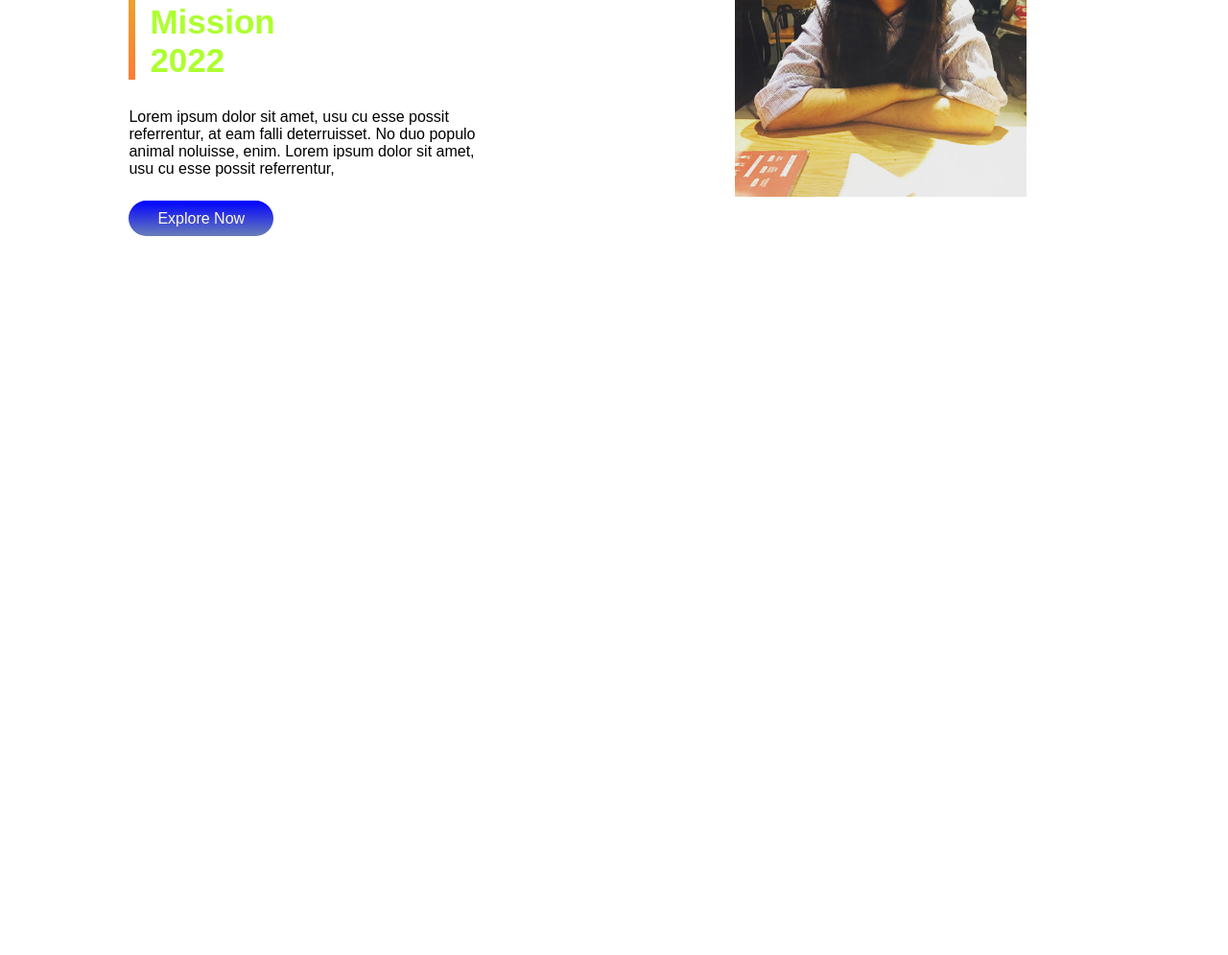
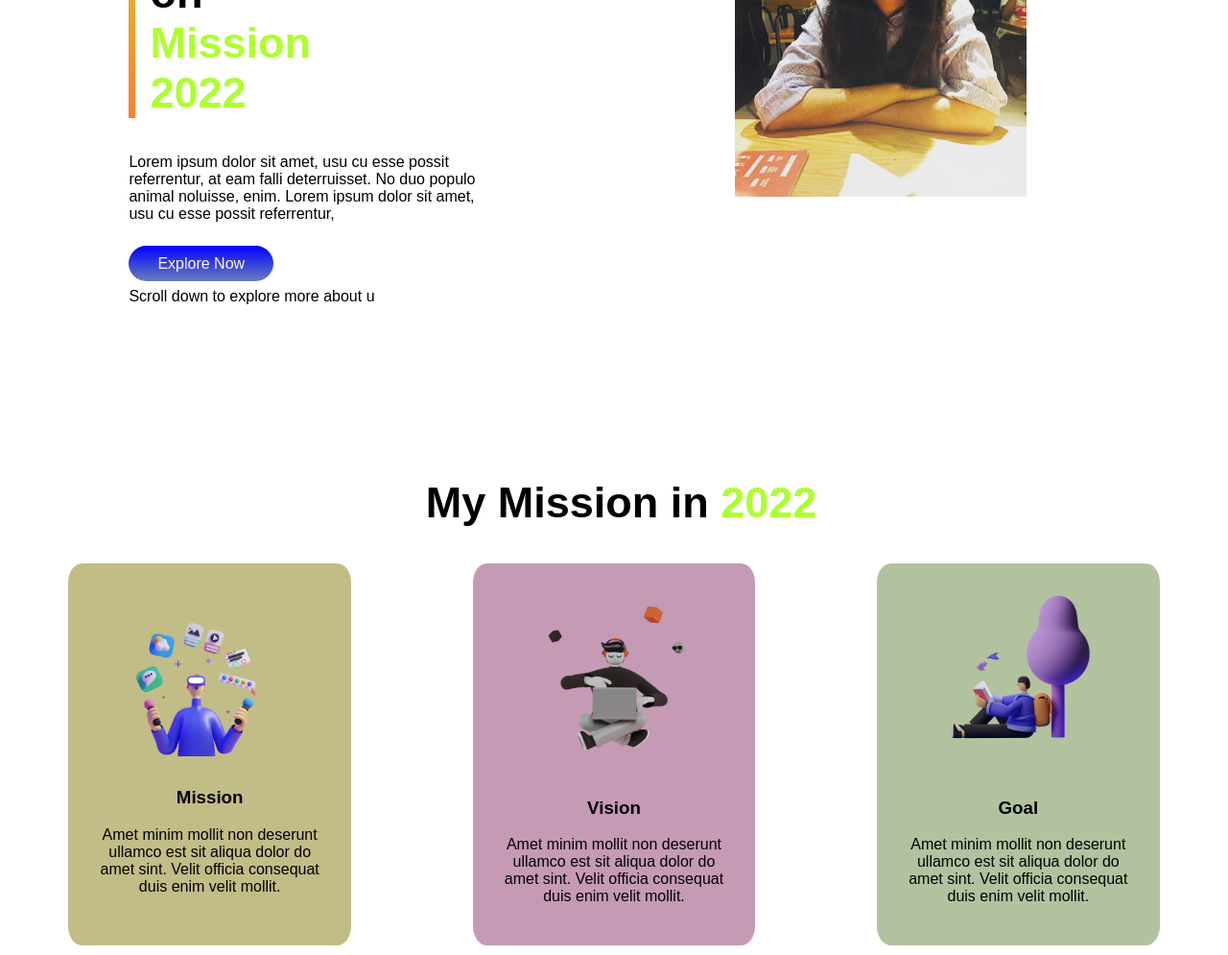
Before and after one commit to surovi357/Mission-2022, a plain HTML site: page index.html in a window 1280 px wide. Shown: the part 309-1304 px from the top of the page at 96% size. Before the commit the page ends 800 px from the top, so only its background shows below. Drawn offline with Linux system fonts and the light colour scheme.

Commit message:
mission-2022

```diff
--- a/index.html
+++ b/index.html
@@ -12,8 +12,7 @@
    <section class="top-banner flexible-container">
        <div class="half-width">
            <div id="title">
-       <h1>Stay Focused on</h1>
-       <h1><span class="green-color">Mission 2022</span></h1>
+       <h1>Stay Focused on <span class="green-color">Mission 2022</span></h1>
     </div>
            <p>Lorem ipsum dolor sit amet, usu cu esse possit
             referrentur, at eam falli deterruisset. No duo populo
@@ -21,10 +20,42 @@
             referrentur, </p>
             <br>
             <a class="link-button" target="_blank" href="https://www.youtube.com/">Explore Now</a>
+            <p>Scroll down to explore more about u</p>
        </div>
        <div class="half-width">
         <img src="./images/surovi.jpg" alt="surovi">
        </div>
    </section>
+
+   <!-- my mission on 2022 -->
+   <section class="my-mission">
+       <h1>My Mission in <span class="green-color">2022</span></h1>
+       <div class="flexible-container">
+           <div class="missions" id="mission-1">
+               <img src="./images/illustrator-1.png">
+              <h3>Mission</h3>
+              <p>Amet minim mollit non deserunt
+                ullamco est sit aliqua dolor do amet
+                sint. Velit officia consequat duis enim
+                velit mollit.</p>
+           </div>
+           <div class="missions" id="mission-2" >
+            <img src="./images/illustrator-2.png">
+           <h3>Vision</h3>
+           <p>Amet minim mollit non deserunt
+             ullamco est sit aliqua dolor do amet
+             sint. Velit officia consequat duis enim
+             velit mollit.</p>
+        </div>
+        <div  class="missions" id="mission-3">
+            <img src="./images/illustrator-3.png">
+           <h3>Goal</h3>
+           <p>Amet minim mollit non deserunt
+             ullamco est sit aliqua dolor do amet
+             sint. Velit officia consequat duis enim
+             velit mollit.</p>
+        </div>
+       </div>
+   </section>
 </body>
 </html>
--- a/style.css
+++ b/style.css
@@ -3,7 +3,7 @@ body{
     font-family: 'Poppins', sans-serif;
 }
 h1{
-    font-size: 35px;
+    font-size: 45px;
     padding-left: 15px;
 }
 .green-color{
@@ -34,3 +34,30 @@ h1{
     border-radius: 50px;
     padding-top: 10px;
 }
+
+/* my mission */
+.my-mission{
+    text-align: center;
+    align-items: center;
+}
+.missions{
+    width: 20%;
+    margin-left: 5%;
+    margin-right: 5%;
+    border-radius: 5%;
+    padding: 2%;
+
+}
+#mission-1{
+    background-color:rgb(194, 188, 135);
+}
+#mission-2{
+    background-color:rgb(197, 154, 181);
+}
+#mission-3{
+    background-color:rgb(178, 194, 159);
+}
+.missions img{
+    width: 80%;
+    height: auto;
+}
```
Also changed, not shown: images/illustrator-1.png (added), images/illustrator-2.png (added), images/illustrator-3.png (added).
